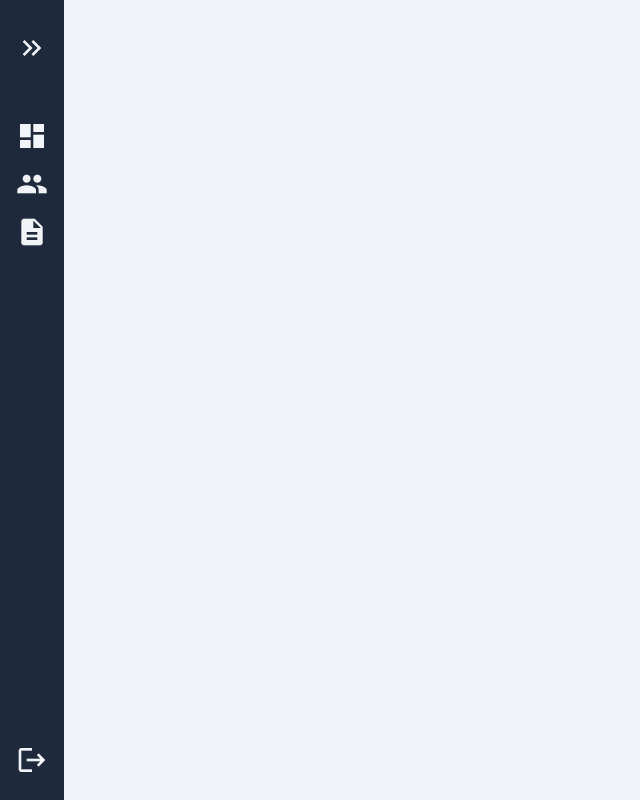
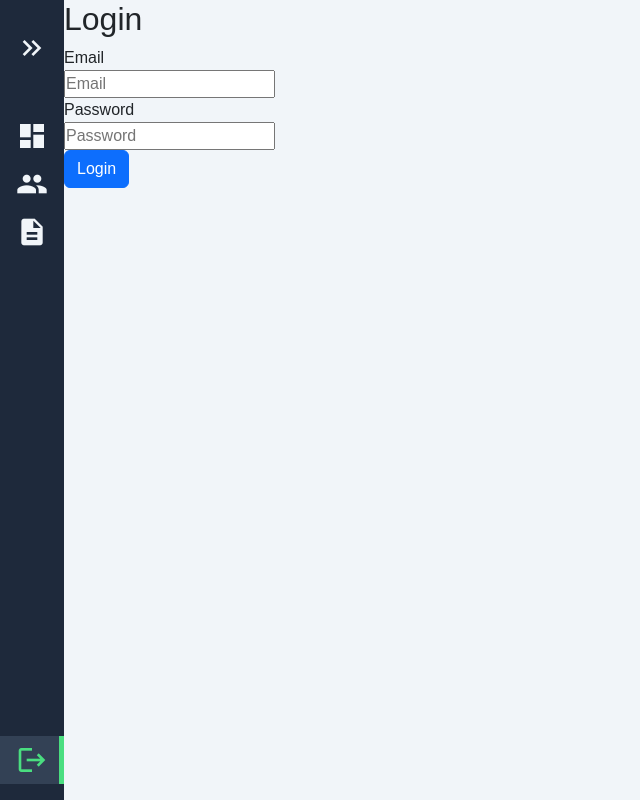
Before and after one commit to jerichoempleo/Thumbworx-Admin, a Vue app in the folder Super-Admin-Frontend/: page /Login in a window 1280 px wide. Shown: the whole page, without its empty margins (0-640 px from the left). Built offline with nearby package versions, Linux system fonts and the light colour scheme.

Commit message:
Login with frontend and backend

```diff
--- a/Super-Admin-Frontend/src/router/index.js
+++ b/Super-Admin-Frontend/src/router/index.js
@@ -6,21 +6,25 @@ import UserAccount from '../views/UserAccount.vue';
 import UserDetails from '../views/UserDetails.vue';
 import ReviseDocuments from '../views/ReviseDocuments.vue';
 import Logs from '../views/Logs.vue';
+import Login from '../views/Login.vue';
 
 const router = createRouter({
 	history: createWebHistory(),
 	routes: [
 		{
 			path: '/',
-			component: Dashboard
+			component: Dashboard,
+			name: 'Dashboard'
 		},
 		{
 			path: '/UserAccount',
-			component: UserAccount
+			component: UserAccount,
+			name: 'UserAccount'
 		  },
 		{
 			path: '/Logs',
-			component: Logs
+			component: Logs,
+			name: 'Logs'
 		},
 		{
 			path: '/UserDetails/:id',
@@ -31,6 +35,10 @@ const router = createRouter({
 			path: '/ReviseDocuments',
 			component: ReviseDocuments,
 		},
+		{
+			path: '/Login',
+			component: Login
+		  },
 	],
 })
 
--- /dev/null
+++ b/Super-Admin-Frontend/src/views/Login.vue
@@ -0,0 +1,53 @@
+<template>
+  <div class="row">
+    <div class="col-sm-4">
+      <h2>Login</h2>
+      <form @submit.prevent="login">
+        <div class="form-group" >
+          <label>Email</label>
+          <input type="email" v-model="email" class="" placeholder="Email" required>
+        </div>
+        <div class="form-group">
+          <label>Password</label>
+          <input type="password" v-model="password" class="" placeholder="Password" required>
+        </div>
+        <button type="submit" class="btn btn-primary">Login</button>
+      </form>
+    </div>
+  </div>
+</template>
+
+<script>
+import axios from 'redaxios';
+
+export default {
+  data() {
+    return {
+      email: '',
+      password: '',
+    };
+  },
+  methods: {
+    async login() {
+      try {
+        const response = await axios.post('http://127.0.0.1:8000/api/login', {
+          email: this.email,
+          password: this.password,
+        });
+
+        if (response.data.status === true) {
+          alert("Login Successfully");
+
+          // Make sure to define the route in your router setup
+          this.$router.push({ name: 'Dashboard' }); //this is for
+        } else {
+          alert("Login failed");
+        }
+      } catch (error) {
+        console.error('Error:', error);
+        alert("Error, please try again");
+      }
+    },
+  },
+};
+</script>
```
